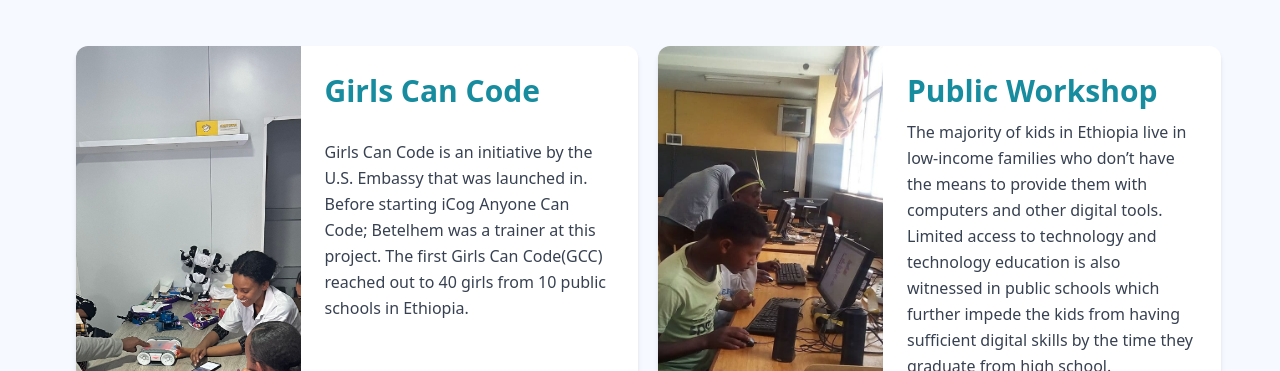
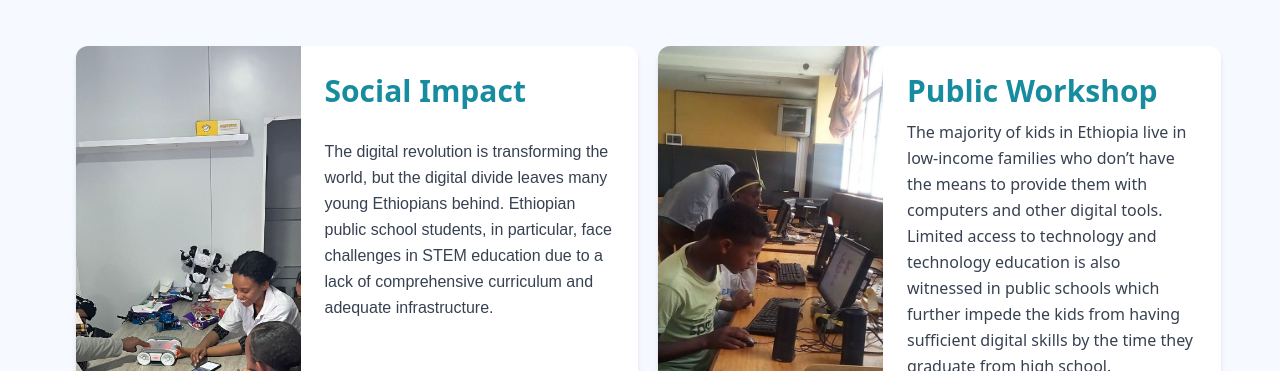
Before and after one commit to Admin-iCog-ACC/DigiTruckRegistration, a Next.js app: page / in a window 1280 px wide. Shown: the part 130-501 px from the top of the page. Built offline with nearby package versions, Linux system fonts and the light colour scheme.

Commit message:
content changes

```diff
--- a/components/Footer.js
+++ b/components/Footer.js
@@ -80,7 +80,7 @@ function Footer() {
                 isLarge ? ' ' : 'footer-bg-img '
               } text-gray-500 text-sm  w-full flex flex-col lg:items-start lg:space-y-1 items-center h-48 lg:h-full space-y-5"`}
             >
-              <p>Currently Remote, getting back to the office soon </p>
+              <p>Namibia St, Lingo Tower, 12th Floor</p>
               <div>
                 <span className="flex space-x-1">
                   <p className="font-medium">Phone: </p>
--- a/components/Home.js
+++ b/components/Home.js
@@ -11,15 +11,18 @@ function Landing() {
         </div>
         <div className="p-6">
           <h4 className="block mb-2 font-sans text-3xl antialiased font-semibold leading-snug tracking-normal text-[#178c9f]">
-            Girls Can Code
+            Social Impact
           </h4>
-          <p className="block pt-5  mb-14 font-sans text-base antialiased font-normal leading-relaxed text-gray-700">
-            Girls Can Code is an initiative by the U.S. Embassy that was
-            launched in. Before starting iCog Anyone Can Code; Betelhem was a
-            trainer at this project. The first Girls Can Code(GCC) reached out
-            to 40 girls from 10 public schools in Ethiopia.
+          <p className="block pt-5  mb-14 font-raleway text-base antialiased font-normal leading-relaxed text-gray-700">
+            The digital revolution is transforming the world, but the digital
+            divide leaves many young Ethiopians behind. Ethiopian public school
+            students, in particular, face challenges in STEM education due to a
+            lack of comprehensive curriculum and adequate infrastructure.
           </p>
-          <a href="https://icogacc.com/impact/girls+can+code" className="inline-block">
+          <a
+            href="https://impact.icogacc.com/"
+            className="inline-block"
+          >
             <button
               className="flex items-center gap-2 px-6 py-3 font-sans text-xs font-bold text-center text-gray-900 uppercase align-middle transition-all rounded-lg select-none disabled:opacity-50 disabled:shadow-none disabled:pointer-events-none hover:bg-gray-900/10 active:bg-gray-900/20"
               type="button"
@@ -44,7 +47,7 @@ function Landing() {
         </div>
       </div>
 
-      <div className="relative flex bg-clip-border rounded-xl bg-white text-gray-700 shadow-md w-full max-w-[40rem] flex-row md:w-full md:max-w-none md:m-2">
+      <div className="relative flex bg-clip-border rounded-xl bg-white text-gray-500 shadow-md w-full max-w-[40rem] flex-row md:w-full md:max-w-none md:m-2">
         <div className="relative w-2/5 m-0 overflow-hidden text-gray-700 bg-white rounded-r-none bg-clip-border rounded-xl shrink-0">
           <img
             src="/2.jpg"
@@ -64,7 +67,10 @@ function Landing() {
             from having sufficient digital skills by the time they graduate from
             high school.
           </p>
-          <a href="https://icogacc.com/impact/public+workshops" className="inline-block">
+          <a
+            href="https://icogacc.com/impact/public+workshops"
+            className="inline-block"
+          >
             <button
               className="flex items-center gap-2 px-6 py-3 font-sans text-xs font-bold text-center text-gray-900 uppercase align-middle transition-all rounded-lg select-none disabled:opacity-50 disabled:shadow-none disabled:pointer-events-none hover:bg-gray-900/10 active:bg-gray-900/20"
               type="button"
@@ -148,9 +154,11 @@ function Landing() {
             Solve IT is a nationwide innovation competition that targets young
             talents between the age of 18-28 and it aims to decentralize
             technology by reaching and empowering the grassroots of our society.
-
           </p>
-          <a href="https://icogacc.com/impact/solve+it" className="inline-block">
+          <a
+            href="https://icogacc.com/impact/solve+it"
+            className="inline-block"
+          >
             <button
               className="flex items-center gap-2 px-6 py-3 font-sans text-xs font-bold text-center text-gray-900 uppercase align-middle transition-all rounded-lg select-none disabled:opacity-50 disabled:shadow-none disabled:pointer-events-none hover:bg-gray-900/10 active:bg-gray-900/20"
               type="button"
@@ -174,8 +182,6 @@ function Landing() {
           </a>
         </div>
       </div>
-
-
     </div>
   );
 }
```
